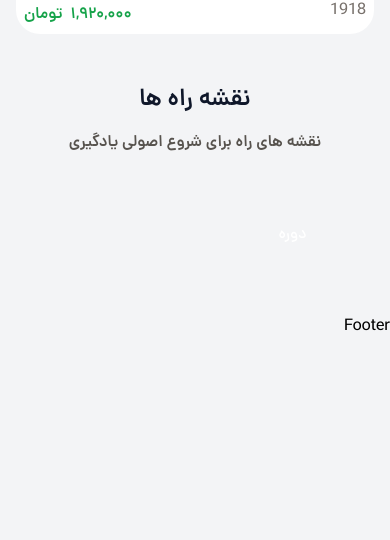
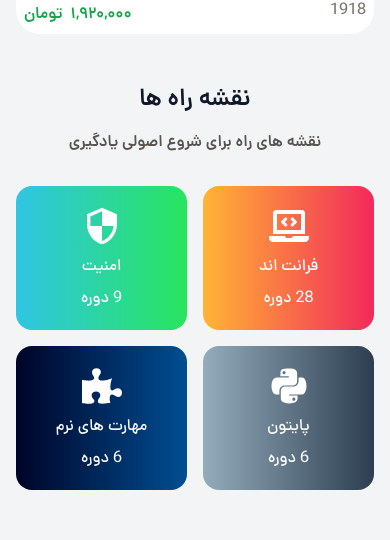
Before and after one commit to matinsekhavat/sabzlearn-clone, a React (Vite) app: page / in a window 390 px wide. Shown: the part 1787-2327 px from the top of the page. Before the commit the page ends 2125 px from the top, so only its background shows below. Built offline with nearby package versions, Linux system fonts and the light colour scheme.

Commit message:
make RoadmapList component fully responsive with add all items

```diff
--- a/src/ui/RoadmapList.tsx
+++ b/src/ui/RoadmapList.tsx
@@ -1,8 +1,10 @@
+import { MdOutlineSecurity } from "react-icons/md";
 import RoadmapItem from "./RoadmapItem";
+import { FaLaptopCode, FaPuzzlePiece, FaPython } from "react-icons/fa";
 
 export default function RoadmapList() {
   return (
-    <div className="my-12">
+    <div className="my-12 container">
       {/* Head */}
       <div className="text-center font-semibold ">
         <h3 className="text-slate-900 text-2xl "> نقشه راه ها</h3>
@@ -11,8 +13,36 @@ export default function RoadmapList() {
         </p>
       </div>
       {/* List */}
-      <div className="grid grid-cols-2 my-8">
-        <RoadmapItem />
+      <div className="grid grid-cols-2 my-8 gap-4 sm:grid-cols-3 md:grid-cols-4">
+        <RoadmapItem
+          title="فرانت اند"
+          courseCount={28}
+          gradientFrom="#FFB535"
+          gradientTo="#F2295B"
+          icon={<FaLaptopCode />}
+        />{" "}
+        <RoadmapItem
+          title="امنیت"
+          courseCount={9}
+          gradientFrom="#30C5E4"
+          gradientTo="#28E55D"
+          icon={<MdOutlineSecurity />}
+        />{" "}
+        <RoadmapItem
+          title="پایتون"
+          courseCount={6}
+          gradientFrom="#94acbb"
+          gradientTo="#2c3e50"
+          icon={<FaPython />}
+        />
+        <RoadmapItem
+          title="مهارت های نرم"
+          courseCount={6}
+          gradientFrom="#000428
+"
+          gradientTo="#004e92"
+          icon={<FaPuzzlePiece />}
+        />
       </div>
     </div>
   );
```
